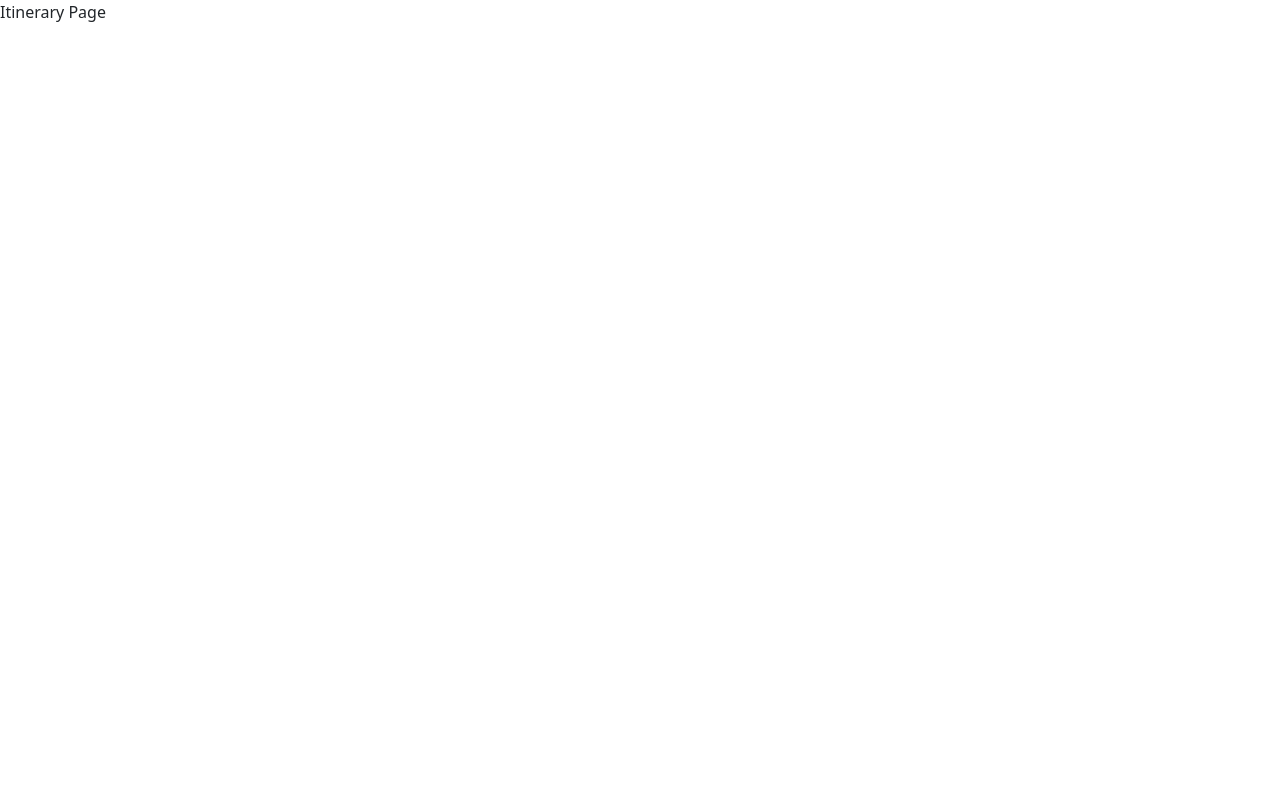
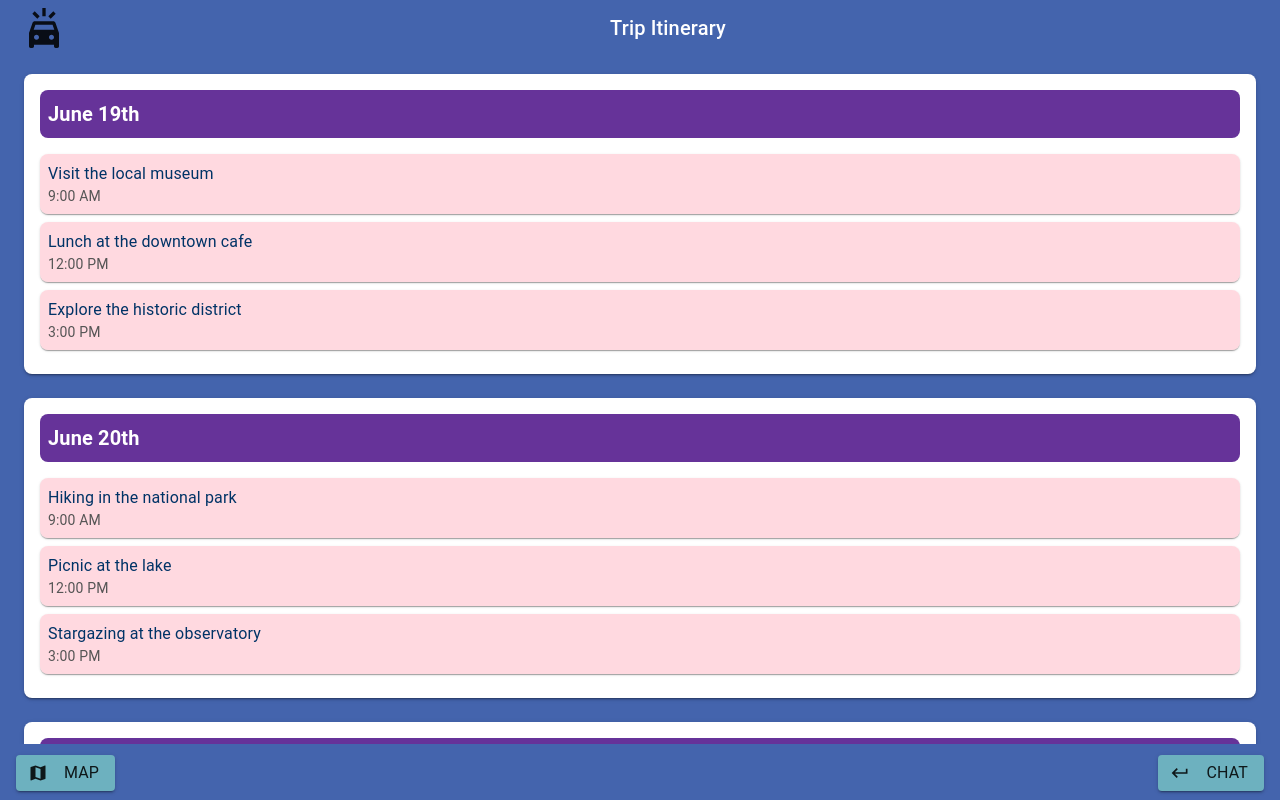
Before and after one commit to elischiffler/RoadtripsAreFun, a React (Vite) app in the folder frontend/: page /itinerary in a window 1280 px wide. Built offline with nearby package versions, Linux system fonts and the light colour scheme.

Commit message:
Created an itinerary page

```diff
--- a/frontend/src/pages/ItineraryPage.jsx
+++ b/frontend/src/pages/ItineraryPage.jsx
@@ -1,7 +1,188 @@
 import React from "react";
+import {
+  Box,
+  CssBaseline,
+  Typography,
+  ThemeProvider,
+  Container,
+} from "@mui/material";
+import customTheme from "../components/Theme";
+import LogoButton from "../components/LogoButton";
+import ReturnToChatButton from "../components/ChatButton";
+import MapButton from "../components/MapButton";
 
 const ItineraryPage = () => {
-  return <p>Itinerary Page</p>;
+  const itinerary = [
+    {
+      day: "June 19th",
+      activities: [
+        "Visit the local museum",
+        "Lunch at the downtown cafe",
+        "Explore the historic district",
+      ],
+    },
+    {
+      day: "June 20th",
+      activities: [
+        "Hiking in the national park",
+        "Picnic at the lake",
+        "Stargazing at the observatory",
+      ],
+    },
+    {
+      day: "June 21st",
+      activities: [
+        "Morning yoga on the beach",
+        "Brunch at the seaside restaurant",
+        "Relax at the spa",
+      ],
+    },
+  ];
+
+  return (
+    <ThemeProvider theme={customTheme}>
+      <CssBaseline />
+      <Container
+        maxWidth={false}
+        disableGutters
+        sx={{
+          width: "100vw",
+          height: "100vh",
+          display: "flex",
+          flexDirection: "column",
+        }}
+      >
+        {/* Fixed Top Box */}
+        <Box
+          sx={{
+            position: "fixed",
+            top: 0,
+            width: "100%",
+            height: "7%",
+            bgcolor: "primary.main", // Dark Blue
+            display: "flex",
+            alignItems: "center",
+            justifyContent: "space-between",
+            paddingX: 2,
+            zIndex: 1000,
+          }}
+        >
+          <LogoButton />
+          <Box sx={{ flexGrow: 1 }}>
+            <Typography variant="h6" color="white" align="center">
+              Trip Itinerary
+            </Typography>
+          </Box>
+        </Box>
+
+        {/* Scrollable Main Content Box */}
+        <Box
+          sx={{
+            flex: 1,
+            bgcolor: "primary.main", // Light Blue
+            color: "#003366", // Dark Blue text
+            padding: 3,
+            display: "flex",
+            flexDirection: "column",
+            gap: 3,
+            position: "relative",
+            marginTop: "3.9%", // Space for fixed top
+            marginBottom: "3.9%", // Space for fixed bottom
+            overflowY: "auto",
+          }}
+        >
+          {itinerary.map((day, index) => (
+            <Box
+              key={index}
+              sx={{
+                bgcolor: "white",
+                borderRadius: 2,
+                padding: 2,
+                boxShadow: 2,
+              }}
+            >
+              <Box
+                sx={{
+                  bgcolor: "#663399", // Purple
+                  color: "white",
+                  borderRadius: 2,
+                  padding: 1,
+                  mb: 2,
+                }}
+              >
+                <Typography variant="h6" sx={{ fontWeight: "bold" }}>
+                  {day.day}
+                </Typography>
+              </Box>
+              <Box sx={{ mt: 1 }}>
+                {day.activities.map((activity, idx) => (
+                  <Box
+                    key={idx}
+                    sx={{
+                      bgcolor: "rgba(255, 192, 203, 0.6)", // Pink with 60% opacity
+                      borderRadius: 2,
+                      padding: 1,
+                      mb: 1,
+                      boxShadow: 1,
+                    }}
+                  >
+                    <Typography variant="body1">{activity}</Typography>
+                    <Typography variant="body2" sx={{ color: "#555" }}>
+                      {idx === 0
+                        ? "9:00 AM"
+                        : idx === 1
+                        ? "12:00 PM"
+                        : "3:00 PM"}
+                    </Typography>
+                  </Box>
+                ))}
+              </Box>
+            </Box>
+          ))}
+        </Box>
+
+        {/* Fixed Bottom Button Container */}
+        <Box
+          sx={{
+            position: "fixed",
+            bottom: 0,
+            width: "100%",
+            height: "7%",
+            display: "flex",
+            justifyContent: "space-between",
+            alignItems: "center",
+            padding: 2,
+            boxSizing: "border-box",
+            backgroundColor: "primary.main", // Dark Blue
+            zIndex: 1000,
+          }}
+        >
+          <Box
+            sx={{
+              display: "flex",
+              alignItems: "center",
+              width: "auto",
+              height: "100%",
+              mb: 1.8,
+            }}
+          >
+            <MapButton />
+          </Box>
+          <Box
+            sx={{
+              display: "flex",
+              alignItems: "center",
+              width: "auto",
+              height: "100%",
+              mb: 1.8,
+            }}
+          >
+            <ReturnToChatButton />
+          </Box>
+        </Box>
+      </Container>
+    </ThemeProvider>
+  );
 };
 
 export default ItineraryPage;
```
